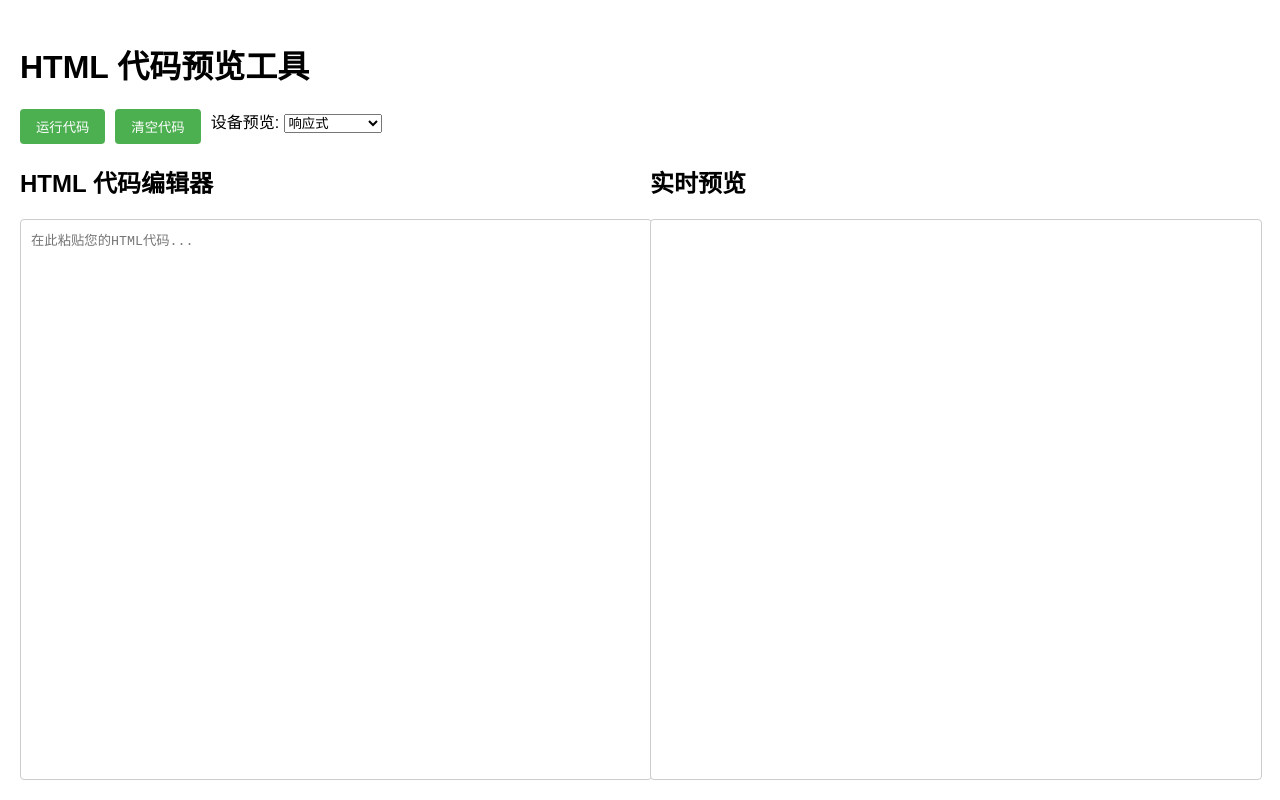
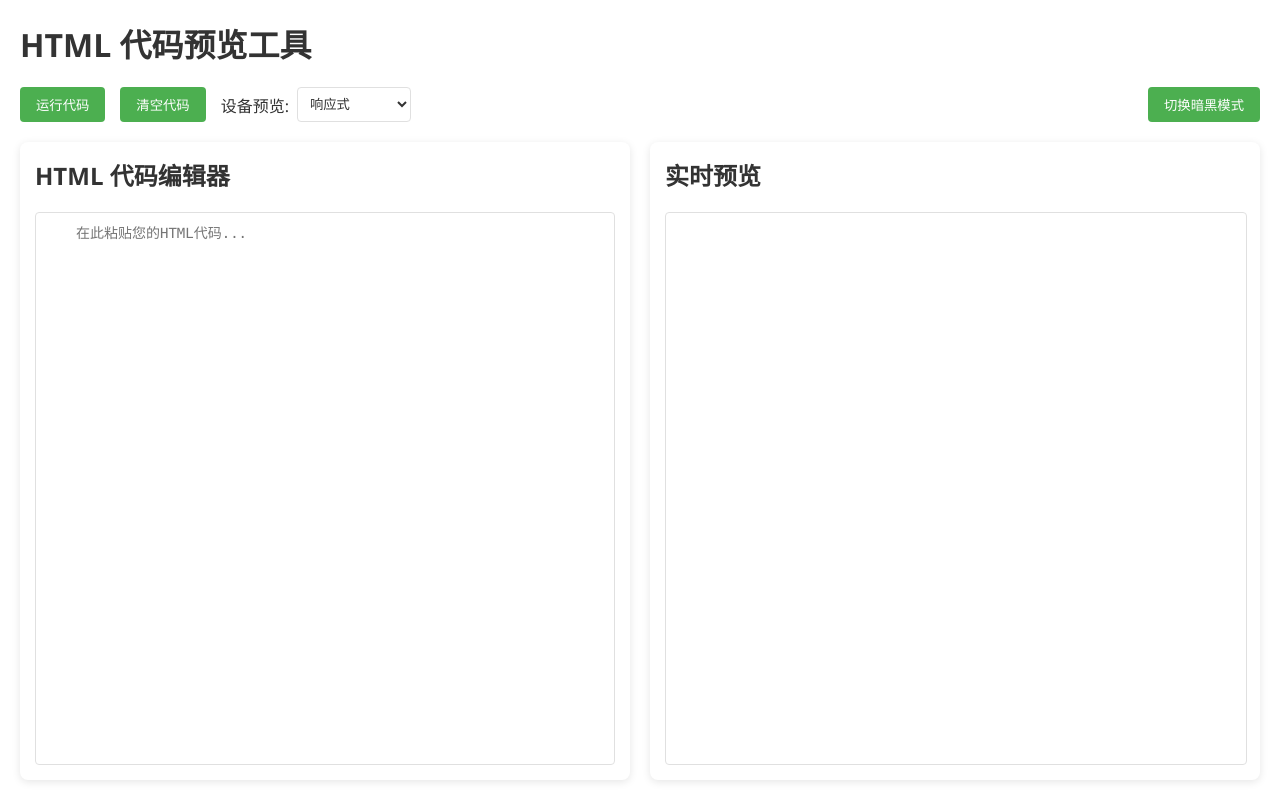
Before and after one commit to shanjin666666/html-run, a plain HTML site: page index.html in a window 1280 px wide. Drawn offline with Linux system fonts and the light colour scheme.

Commit message:
Update index.html

```diff
--- a/index.html
+++ b/index.html
@@ -5,68 +5,158 @@
     <meta name="viewport" content="width=device-width, initial-scale=1.0">
     <title>HTML 代码预览工具</title>
     <style>
+        :root {
+            --bg-color: #ffffff;
+            --text-color: #333333;
+            --border-color: #e0e0e0;
+            --button-bg: #4CAF50;
+            --button-hover: #45a049;
+        }
+
+        [data-theme="dark"] {
+            --bg-color: #1e1e1e;
+            --text-color: #ffffff;
+            --border-color: #444444;
+            --button-bg: #2d8630;
+            --button-hover: #246b27;
+        }
+
         body {
-            font-family: Arial, sans-serif;
+            font-family: 'Segoe UI', Arial, sans-serif;
             margin: 0;
             padding: 20px;
             display: flex;
             flex-direction: column;
-            height: 100vh;
+            min-height: 100vh;
             box-sizing: border-box;
+            background-color: var(--bg-color);
+            color: var(--text-color);
+            transition: all 0.3s ease;
         }
+
         .container {
             display: flex;
             flex: 1;
             gap: 20px;
             flex-direction: column;
+            min-height: 0;
         }
+
         @media (min-width: 768px) {
             .container {
                 flex-direction: row;
             }
         }
+
         .editor-container, .preview-container {
             flex: 1;
             display: flex;
             flex-direction: column;
+            background: var(--bg-color);
+            border-radius: 8px;
+            box-shadow: 0 2px 8px rgba(0,0,0,0.1);
+            padding: 15px;
+            min-height: 400px;
+            overflow: hidden;
         }
+
+        .editor-wrapper {
+            position: relative;
+            flex: 1;
+            min-height: 0;
+            overflow: hidden;
+        }
+
         textarea {
-            flex: 1;
-            width: 100%;
-            padding: 10px;
-            border: 1px solid #ccc;
+            position: absolute;
+            left: 0;
+            top: 0;
+            right: 0;
+            bottom: 0;
+            padding: 10px 40px;
+            border: 1px solid var(--border-color);
             border-radius: 4px;
+            font-family: 'Consolas', monospace;
+            font-size: 14px;
+            line-height: 1.5;
+            resize: none;
+            background-color: var(--bg-color);
+            color: var(--text-color);
+            overflow-y: auto;
+        }
+
+        .line-numbers {
+            position: absolute;
+            left: 0;
+            top: 0;
+            bottom: 0;
+            width: 30px;
+            padding: 10px 5px;
+            text-align: right;
+            background-color: var(--bg-color);
+            border-right: 1px solid var(--border-color);
+            color: #888;
             font-family: monospace;
-            resize: none;
+            font-size: 14px;
+            line-height: 1.5;
+            user-select: none;
+            overflow: hidden;
         }
+
         .preview-frame {
             flex: 1;
             width: 100%;
-            border: 1px solid #ccc;
+            border: 1px solid var(--border-color);
             border-radius: 4px;
             background: white;
+            min-height: 0;
         }
-        h2 {
+
+        h1, h2 {
             margin-top: 0;
+            color: var(--text-color);
         }
+
         .controls {
             margin-bottom: 20px;
             display: flex;
-            gap: 10px;
+            gap: 15px;
+            align-items: center;
+            flex-wrap: wrap;
         }
+
         button {
             padding: 8px 16px;
-            background: #4CAF50;
+            background: var(--button-bg);
             color: white;
             border: none;
             border-radius: 4px;
             cursor: pointer;
+            transition: all 0.3s ease;
+            font-weight: 500;
         }
+
         button:hover {
-            background: #45a049;
+            background: var(--button-hover);
+            transform: translateY(-1px);
         }
+
         .device-selector {
-            margin-bottom: 10px;
+            display: flex;
+            align-items: center;
+            gap: 8px;
+        }
+
+        select {
+            padding: 8px;
+            border-radius: 4px;
+            border: 1px solid var(--border-color);
+            background-color: var(--bg-color);
+            color: var(--text-color);
+        }
+
+        .theme-toggle {
+            margin-left: auto;
         }
     </style>
 </head>
@@ -85,12 +175,16 @@
                 <option value="desktop">桌面 (100%)</option>
             </select>
         </div>
+        <button id="themeToggle" class="theme-toggle">切换暗黑模式</button>
     </div>
 
     <div class="container">
         <div class="editor-container">
             <h2>HTML 代码编辑器</h2>
-            <textarea id="htmlCode" placeholder="在此粘贴您的HTML代码..."></textarea>
+            <div class="editor-wrapper">
+                <div class="line-numbers"></div>
+                <textarea id="htmlCode" placeholder="在此粘贴您的HTML代码..."></textarea>
+            </div>
         </div>
 
         <div class="preview-container">
@@ -106,11 +200,37 @@
             const runBtn = document.getElementById('runBtn');
             const clearBtn = document.getElementById('clearBtn');
             const deviceType = document.getElementById('deviceType');
+            const themeToggle = document.getElementById('themeToggle');
+            const lineNumbers = document.querySelector('.line-numbers');
+
+            // 主题切换
+            themeToggle.addEventListener('click', function() {
+                document.body.dataset.theme = document.body.dataset.theme === 'dark' ? 'light' : 'dark';
+                localStorage.setItem('theme', document.body.dataset.theme);
+            });
+
+            // 加载保存的主题
+            const savedTheme = localStorage.getItem('theme');
+            if (savedTheme) {
+                document.body.dataset.theme = savedTheme;
+            }
+
+            // 更新行号
+            function updateLineNumbers() {
+                const lines = htmlCode.value.split('\n');
+                lineNumbers.innerHTML = lines.map((_, i) => i + 1).join('\n');
+            }
+
+            htmlCode.addEventListener('input', updateLineNumbers);
+            htmlCode.addEventListener('scroll', () => {
+                lineNumbers.scrollTop = htmlCode.scrollTop;
+            });
 
             // 从本地存储加载代码
             if(localStorage.getItem('savedHtml')) {
                 htmlCode.value = localStorage.getItem('savedHtml');
                 updatePreview();
+                updateLineNumbers();
             }
 
             // 运行代码按钮
@@ -121,6 +241,7 @@
                 htmlCode.value = '';
                 localStorage.removeItem('savedHtml');
                 previewFrame.srcdoc = '';
+                updateLineNumbers();
             });
 
             // 设备类型选择
@@ -138,6 +259,7 @@
             function updatePreview() {
                 const code = htmlCode.value;
                 previewFrame.srcdoc = code;
+                updateLineNumbers();
             }
 
             // 更新iframe尺寸
```
